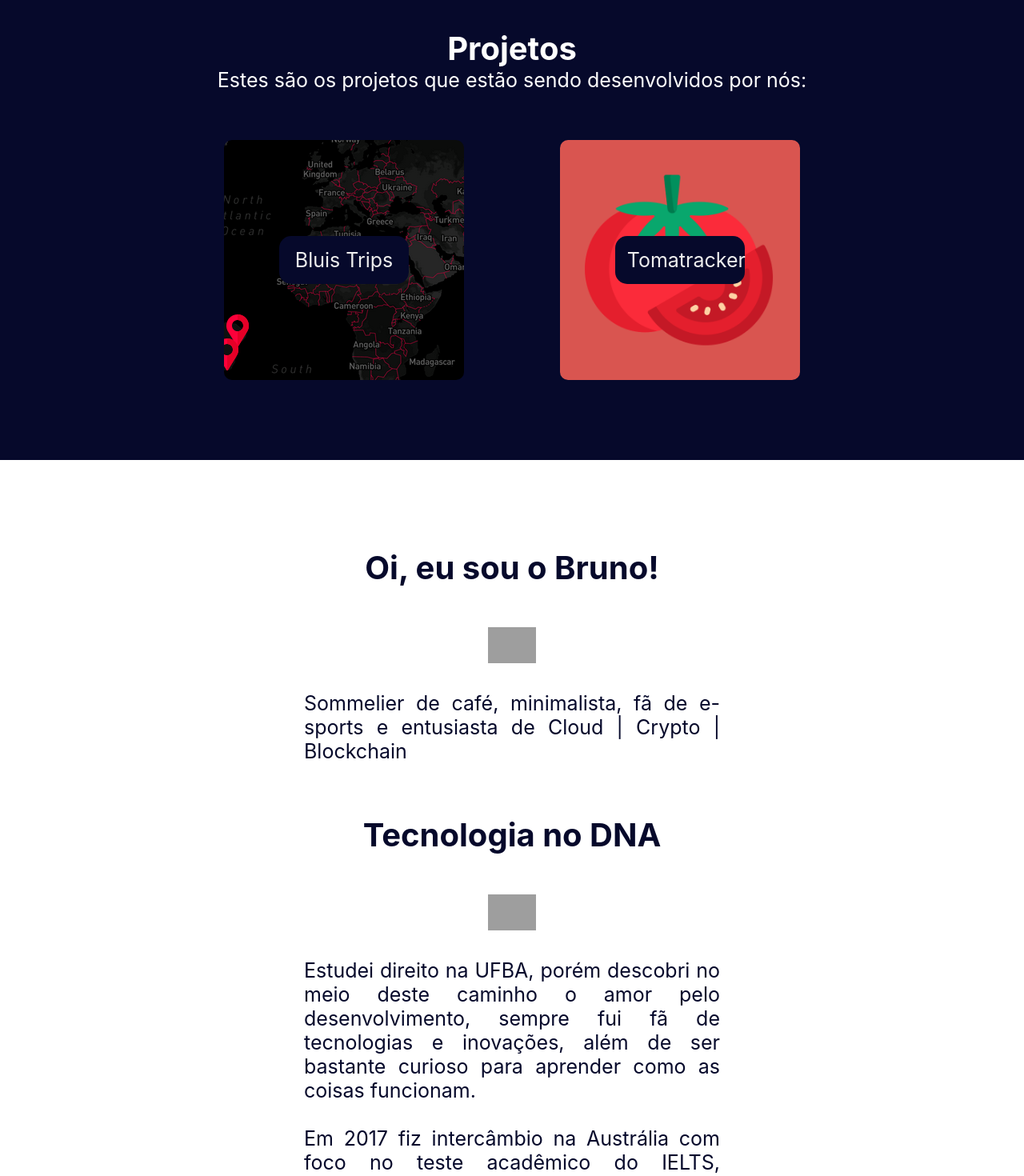
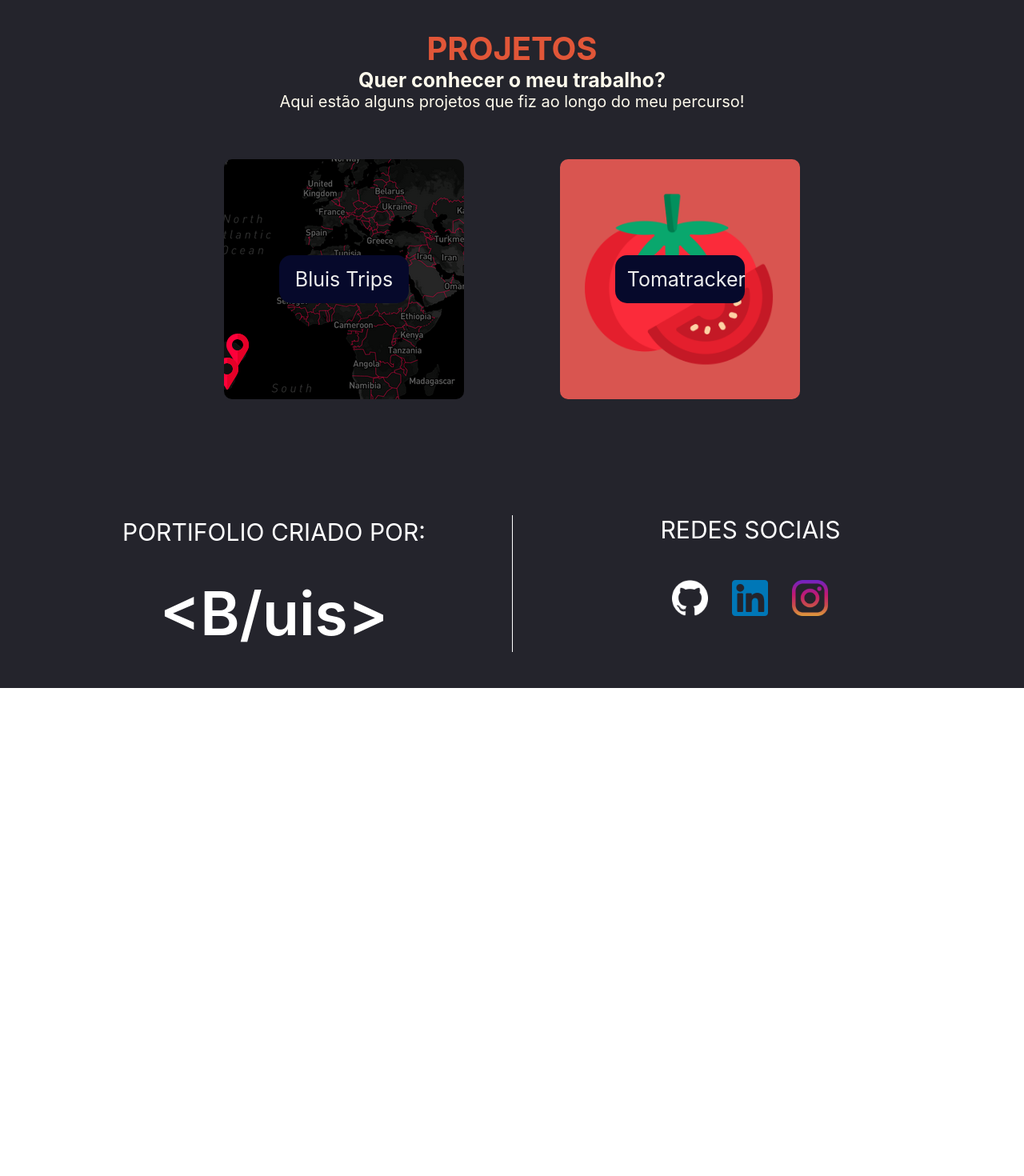
Before and after one commit to brunolbahiense/bluis, a Next.js app: page / in a window 1280 px wide. Shown: the part 900-2370 px from the top of the page at 80% size. After the commit the page ends 1760 px from the top, so only its background shows below. Built offline with nearby package versions, Linux system fonts and the light colour scheme; grey boxes are pictures that could not be loaded.

Commit message:
footer and projects update

```diff
--- a/src/components/Footer/index.tsx
+++ b/src/components/Footer/index.tsx
@@ -6,7 +6,7 @@ export default function Footer() {
     <>
       <S.Footer>
         <S.ContactDiv>
-          <S.Title>Project by:</S.Title>
+          <S.Title>Portifolio criado por:</S.Title>
           <Link href="https://bluis.vercel.app/">
             <S.Name>{'<B/uis>'}</S.Name>
           </Link>
@@ -24,9 +24,6 @@ export default function Footer() {
               <S.Icons src="/img/instagram.png" />
             </Link>
           </S.IconsDiv>
-          <Link href="http://github.com/brunolbahiense">
-            <S.Link>@brunolbahiense</S.Link>
-          </Link>
         </S.LinkDiv>
       </S.Footer>
     </>
--- a/src/components/Footer/styles.ts
+++ b/src/components/Footer/styles.ts
@@ -1,7 +1,7 @@
 import styled from 'styled-components'
 
 export const Footer = styled.footer`
-  background-color: rgba(0, 0, 0, 0.5);
+  background-color: ${(props) => props.theme.black};
   color: ${(props) => props.theme.white};
   max-width: 100vw;
   display: flex;
@@ -46,7 +46,8 @@ export const LinkDiv = styled.div`
   }
 `
 export const Title = styled.p`
-  font-size: 1.5em;
+  text-transform: uppercase;
+  font-size: 1em;
 `
 export const Name = styled.p`
   font-size: 2.5em;
@@ -55,17 +56,6 @@ export const Name = styled.p`
   cursor: pointer;
   :hover {
     color: ${(props) => props.theme.red};
-    transform: scale(1.1);
-    animation: smooth;
-  }
-`
-export const Link = styled.p`
-  font-size: 1em;
-  cursor: pointer;
-  :hover {
-    color: ${(props) => props.theme.red};
-    transform: scale(1.1);
-    animation: smooth;
   }
 `
 
--- a/src/components/Wrapper/index.tsx
+++ b/src/components/Wrapper/index.tsx
@@ -1,7 +1,7 @@
 import * as S from './styles'
 
 export interface WrapperProps {
-  background?: 'blue' | 'white' | 'red'
+  background?: 'blue' | 'white' | 'red' | 'black'
   children?: React.ReactNode
 }
 const Wrapper = ({ background = 'blue', ...props }: WrapperProps) => {
--- a/src/components/Wrapper/styles.ts
+++ b/src/components/Wrapper/styles.ts
@@ -32,7 +32,12 @@ export const Wrapper = styled.main<WrapperProps>`
   `};
   ${(props) =>
     props.background === 'red' &&
-    `background: red;
-    color: ${props.theme.white};
+    `background: ${props.theme.red};
+    color: ${props.theme.whiteD};
+  `};
+  ${(props) =>
+    props.background === 'black' &&
+    `background: ${props.theme.black};
+    color: ${props.theme.whiteD};
   `};
 `
--- a/src/components/template/About/styles.ts
+++ /dev/null
@@ -1,36 +0,0 @@
-import styled from 'styled-components'
-
-export const Title = styled.h1`
-  font-size: 4em;
-  margin: 1em;
-`
-export const Description = styled.h2`
-  font-size: 2.5em;
-  font-weight: 400;
-  margin: 1em;
-  text-align: justify;
-  text-justify: auto;
-`
-export const Icon = styled.img`
-  margin: 1em;
-  width: 6em;
-`
-export const Organizer = styled.div`
-  display: flex;
-  flex-direction: column;
-  align-items: center;
-  padding: 3em;
-  font-size: 1em;
-`
-export const Card = styled.div`
-  width: 50%;
-  display: flex;
-  flex-direction: column;
-  align-items: center;
-  font-size: 1em;
-`
-export const ImgOrganizer = styled.div`
-  display: flex;
-  flex-direction: row;
-  align-items: center;
-`
--- a/src/components/template/Layout.tsx
+++ b/src/components/template/Layout.tsx
@@ -1,13 +1,11 @@
 import Main from './Main'
 import Projects from './Projects'
-import About from 'pages/About'
 import Footer from 'components/Footer'
 export default function Layout() {
   return (
     <>
       <Main />
       <Projects />
-      <About />
       <Footer />
     </>
   )
--- a/src/components/template/Projects/index.tsx
+++ b/src/components/template/Projects/index.tsx
@@ -1,15 +1,16 @@
 import Link from 'next/link'
-import * as S from '../../../styles/Main'
+import * as S from './styles'
 import Button from 'components/Button'
 import Wrapper from 'components/Wrapper'
 
 export default function Projects() {
   return (
     <>
-      <Wrapper>
+      <Wrapper background="black">
         <S.Title id="Projects">Projetos</S.Title>
+        <S.Subtitle>Quer conhecer o meu trabalho?</S.Subtitle>
         <S.Description>
-          Estes são os projetos que estão sendo desenvolvidos por nós:
+          Aqui estão alguns projetos que fiz ao longo do meu percurso!
         </S.Description>
         <S.Sites>
           <S.ClickTrips>
--- a/src/styles/Main.ts
+++ b/src/components/template/Projects/styles.ts
@@ -1,4 +1,17 @@
 import styled from 'styled-components'
+
+export const Title = styled.h1`
+  font-size: 4rem;
+  color: ${(props) => props.theme.red};
+  text-transform: uppercase;
+`
+
+export const Subtitle = styled.h2`
+  font-size: 2.5em;
+`
+export const Description = styled.p`
+  font-size: 2em;
+`
 
 export const Sites = styled.div`
   display: flex;
@@ -12,21 +25,8 @@ export const Sites = styled.div`
   }
 `
 
-export const Logo = styled.img`
-  width: min(45rem, 100%);
-  margin-bottom: 2rem;
-`
-
-export const Description = styled.h2`
-  font-size: 2.5rem;
-  font-weight: 400;
-`
-export const Title = styled.h1`
-  font-size: 4rem;
-`
-
 export const ClickTrips = styled.div`
-  background-image: url(../img/trips.png);
+  background-image: url('../img/trips.png');
   background-position: center;
   width: 30em;
   height: 30em;
@@ -42,7 +42,7 @@ export const ClickTrips = styled.div`
   }
 `
 export const ClickToma = styled.div`
-  background-image: url(../img/tomatracker.png);
+  background-image: url('../img/tomatracker.png');
   background-position: center;
   width: 30em;
   height: 30em;
--- a/src/pages/About/index.tsx
+++ /dev/null
@@ -1,43 +0,0 @@
-import * as S from '../../components/template/About/styles'
-import Wrapper from 'components/Wrapper'
-
-export default function About() {
-  return (
-    <>
-      <Wrapper background="white">
-        <S.Organizer id="About">
-          <S.Card>
-            <S.Title>Oi, eu sou o Bruno!</S.Title>
-            <S.ImgOrganizer>
-              <S.Icon src="/img/beard.svg" />
-            </S.ImgOrganizer>
-            <S.Description>
-              Sommelier de café, minimalista, fã de e-sports e entusiasta de
-              Cloud | Crypto | Blockchain
-            </S.Description>
-          </S.Card>
-
-          <S.Card>
-            <S.Title>Tecnologia no DNA</S.Title>
-            <S.Icon src="/img/DNA.svg" />
-            <S.Description>
-              Estudei direito na UFBA, porém descobri no meio deste caminho o
-              amor pelo desenvolvimento, sempre fui fã de tecnologias e
-              inovações, além de ser bastante curioso para aprender como as
-              coisas funcionam.
-              <br /> <br />
-              Em 2017 fiz intercâmbio na Austrália com foco no teste acadêmico
-              do IELTS, tornando-me fluente na língua da rainha, além de
-              aprender a amar um bom Latte Macchiato.
-              <br /> <br />
-              Atualmente trabalho no desenvolvimento full-stack de soluções para
-              empresas de médio e grande porte e tenho buscado cada vez mais
-              explorar o desconhecido me aventurando nessas novas fronteiras do
-              mundo digital.
-            </S.Description>
-          </S.Card>
-        </S.Organizer>
-      </Wrapper>
-    </>
-  )
-}
```
